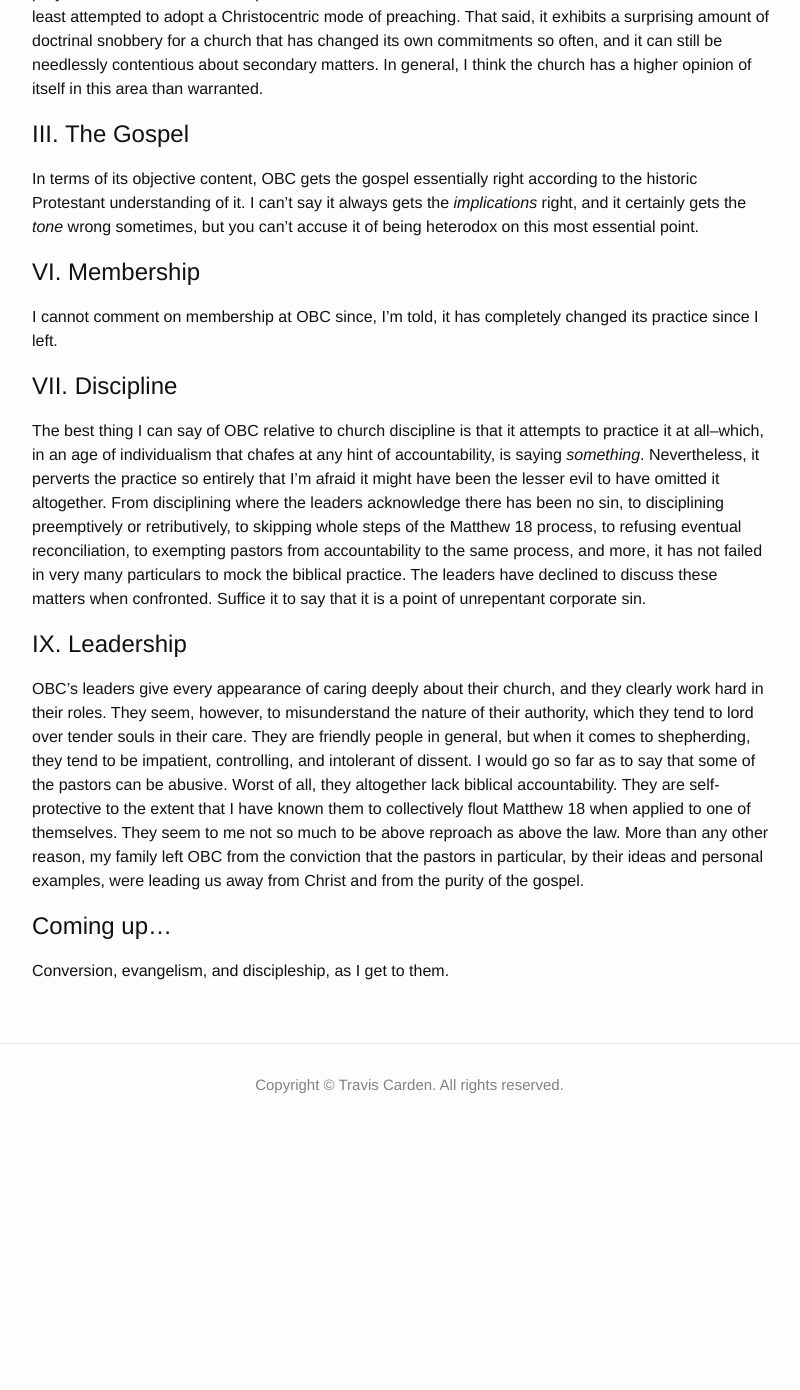
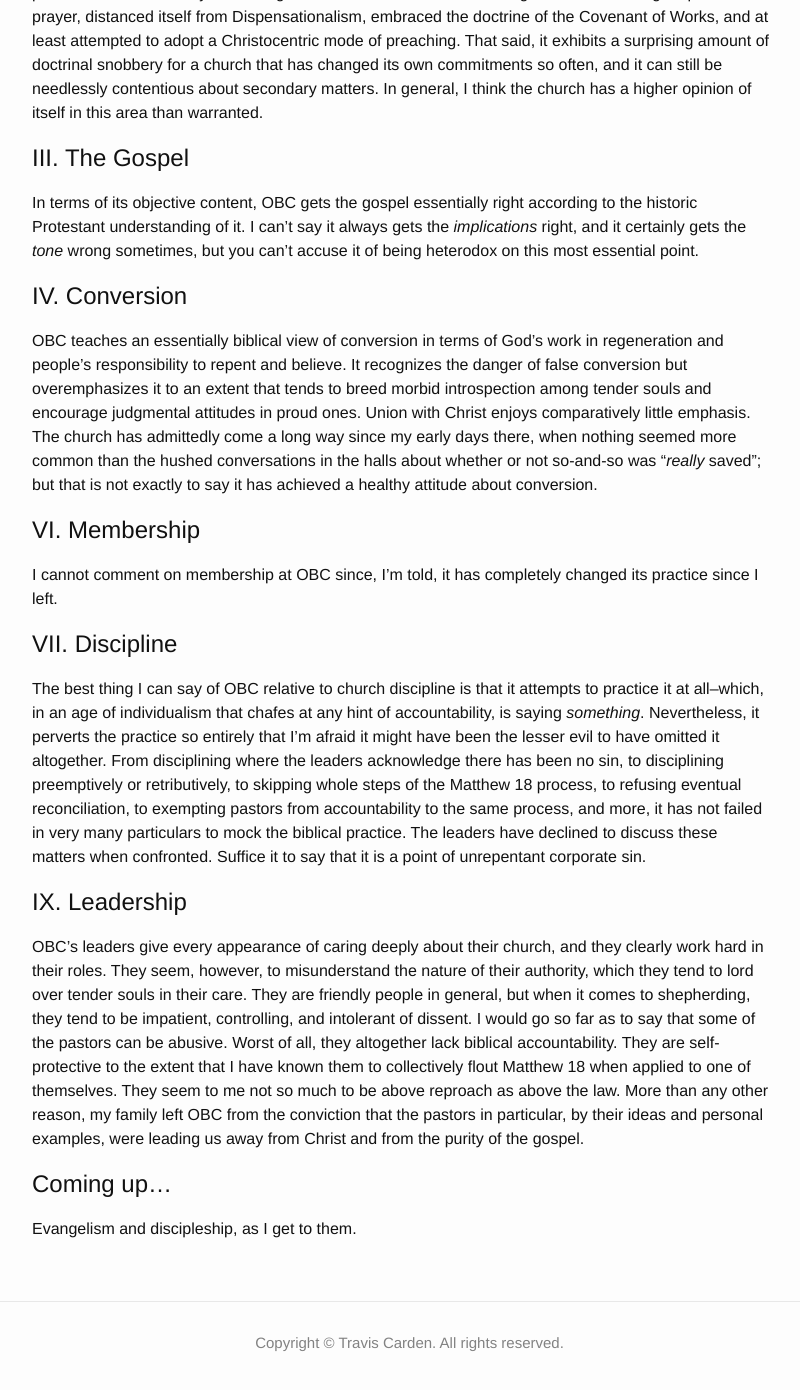
Before and after one commit to TravisCarden/traviscarden.github.io, a Jekyll site: the page built from review-of-omaha-bible-church.md, in a window 1280 px wide and 1400 px high, scrolled down 1374 px. Shown: the top 1390 px of the window, without its empty margins (238-1038 px from the left). Built offline with Jekyll 4.4.1, drawn with Linux system fonts in a browser that asks for light colours; before the commit the page ends 2516 px from its top, so only the background shows below that.

Commit message:
Added section on Conversion to Review of Omaha Bible Church.

```diff
--- a/review-of-omaha-bible-church.md
+++ b/review-of-omaha-bible-church.md
@@ -29,6 +29,10 @@ OBC has Calvinist leanings, but it's not comprehensively Reformed. (It is diffic
 
 In terms of its objective content, OBC gets the gospel essentially right according to the historic Protestant understanding of it. I can't say it always gets the _implications_ right, and it certainly gets the _tone_ wrong sometimes, but you can't accuse it of being heterodox on this most essential point.
 
+# IV. Conversion
+
+OBC teaches an essentially biblical view of conversion in terms of God's work in regeneration and people's responsibility to repent and believe. It recognizes the danger of false conversion but overemphasizes it to an extent that tends to breed morbid introspection among tender souls and encourage judgmental attitudes in proud ones. Union with Christ enjoys comparatively little emphasis. The church has admittedly come a long way since my early days there, when nothing seemed more common than the hushed conversations in the halls about whether or not so-and-so was "_really_ saved"; but that is not exactly to say it has achieved a healthy attitude about conversion.
+
 # VI. Membership
 
 I cannot comment on membership at OBC since, I'm told, it has completely changed its practice since I left.
```
Also changed, not shown: other parts of review-of-omaha-bible-church.md (+1 -1 lines).
